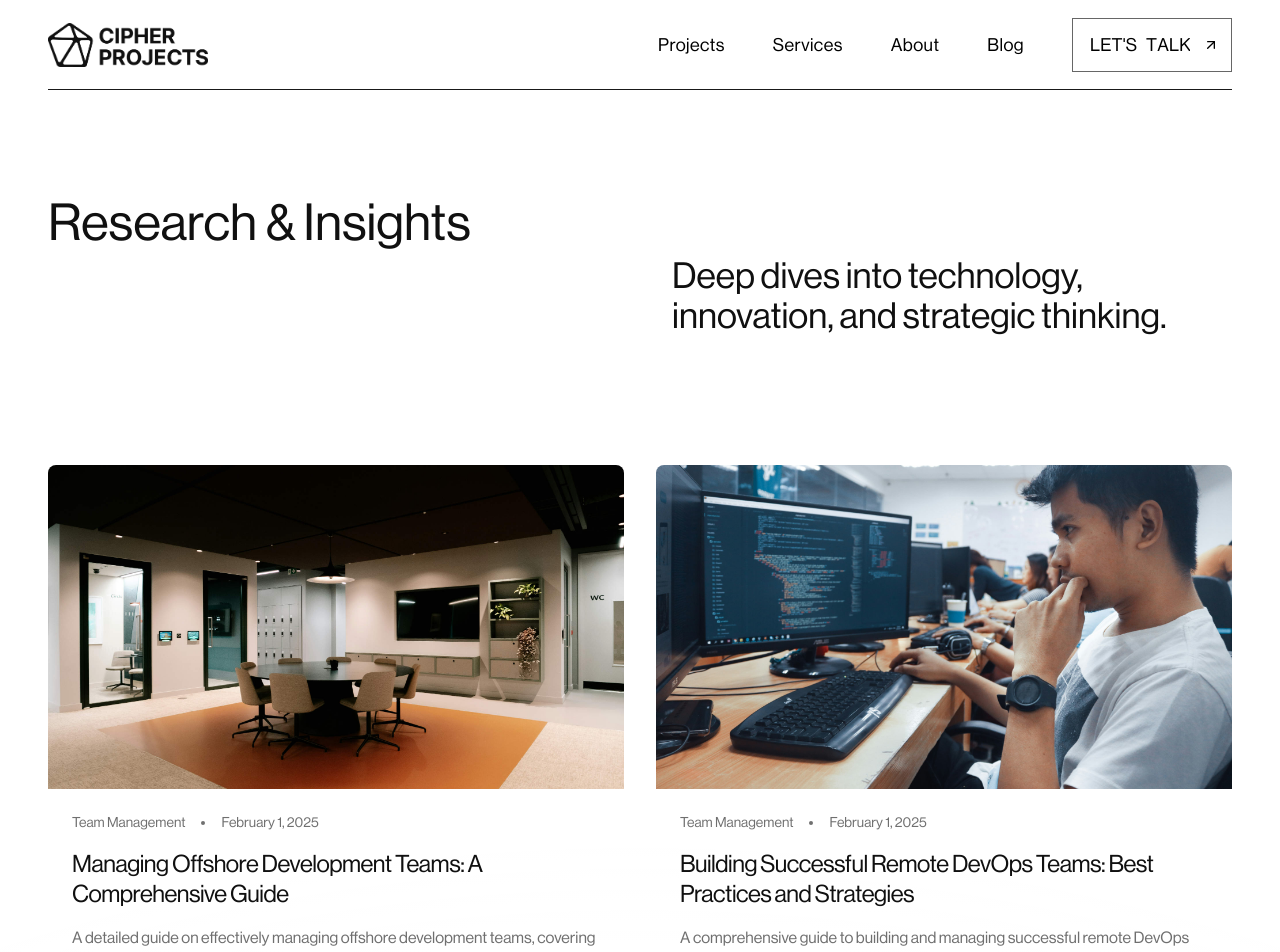
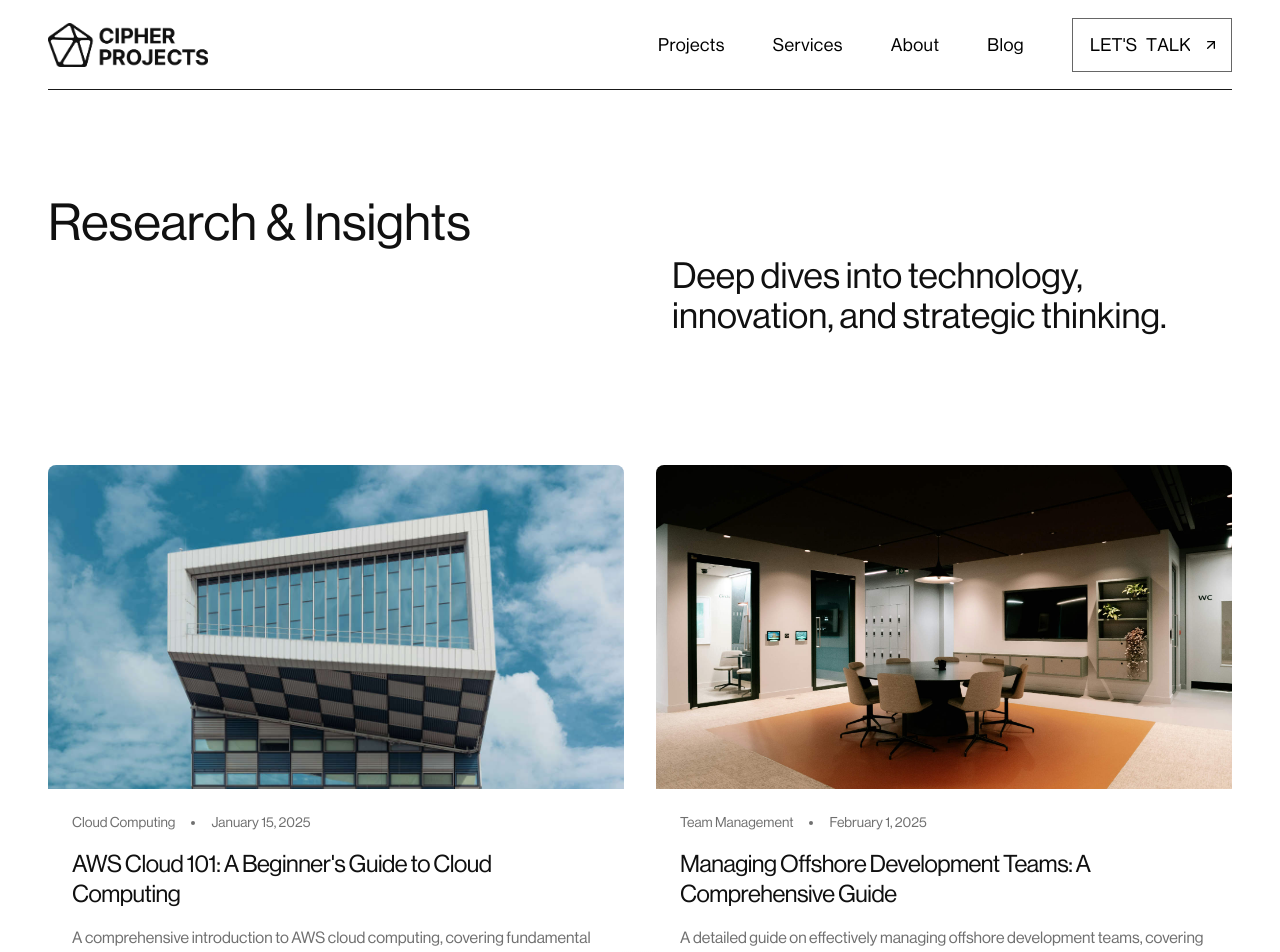
Before and after one commit to meteordefect/cipher-projects, a Next.js app: page /research in a window 1280 px wide. Shown: the top 952 px of the page. Built offline with nearby package versions, Linux system fonts and the light colour scheme.

Commit message:
Some SEO fixes

```diff
--- a/src/app/research/aws-cloud-101/page.tsx
+++ b/src/app/research/aws-cloud-101/page.tsx
@@ -30,7 +30,7 @@ export default function AWSCloudPage() {
         {/* Hero Image */}
         <div className="relative aspect-[21/9] mb-16 overflow-hidden rounded-sm">
           <Image
-            src="/research/aws-cloud.jpg"
+            src="/research/aws-security.jpg"
             alt="AWS Cloud Infrastructure"
             fill
             className="object-cover"
--- a/src/app/research/data/posts.ts
+++ b/src/app/research/data/posts.ts
@@ -10,6 +10,16 @@ export interface ResearchPost {
 }
 
 export const researchPosts: ResearchPost[] = [
+  {
+    id: 'aws-cloud-101',
+    title: "AWS Cloud 101: A Beginner's Guide to Cloud Computing",
+    subtitle: "Understanding the fundamentals of AWS",
+    date: "January 15, 2025",
+    author: "Cipher Projects Team",
+    category: "Cloud Computing",
+    image: "/research/aws-security.jpg",
+    excerpt: "A comprehensive introduction to AWS cloud computing, covering fundamental concepts, key services, and best practices for businesses starting their cloud journey."
+  },
   {
     id: 'offshore-development-team',
     title: "Managing Offshore Development Teams: A Comprehensive Guide",
```
Also changed, not shown: 1 other file (tests, documents, lock files or other folders).
